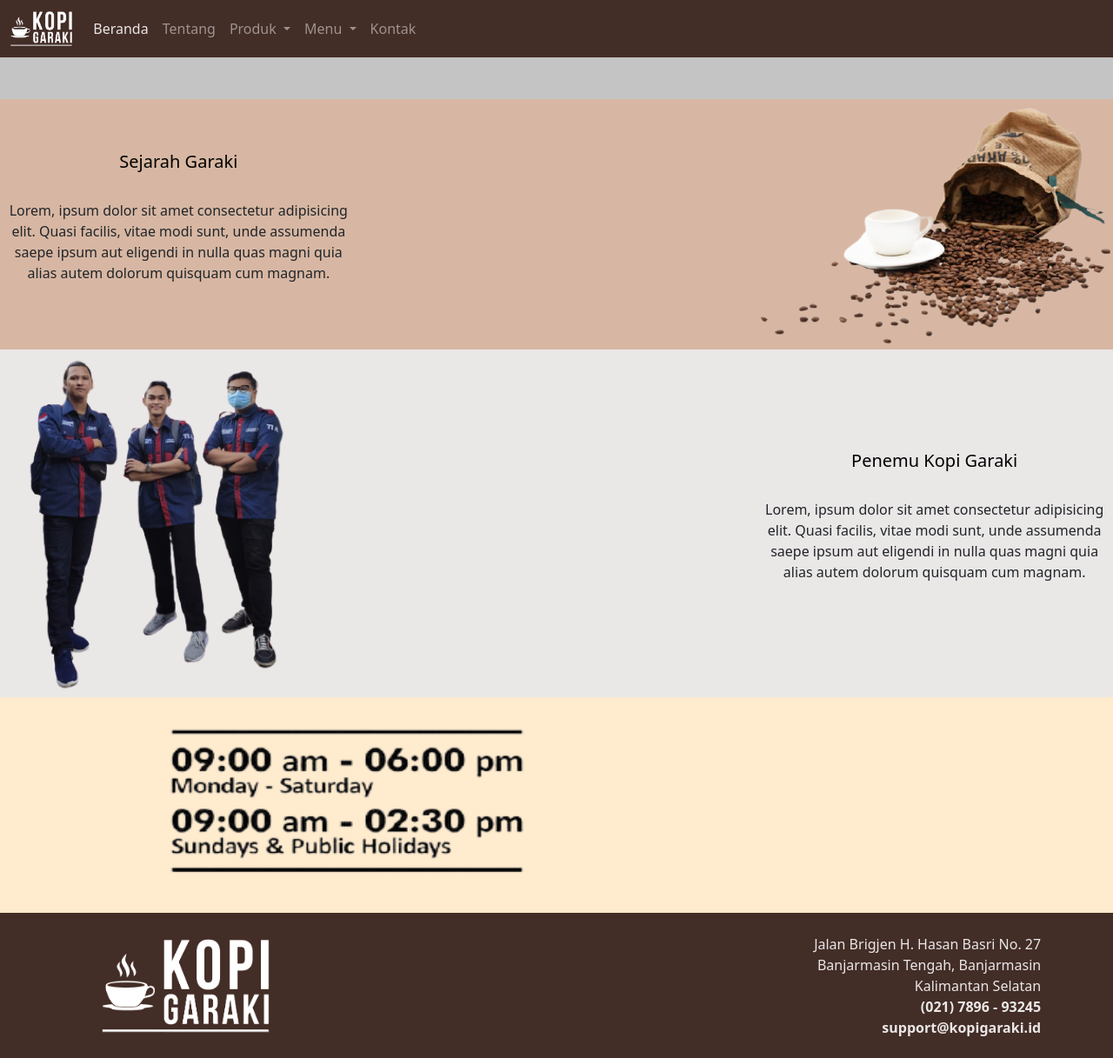
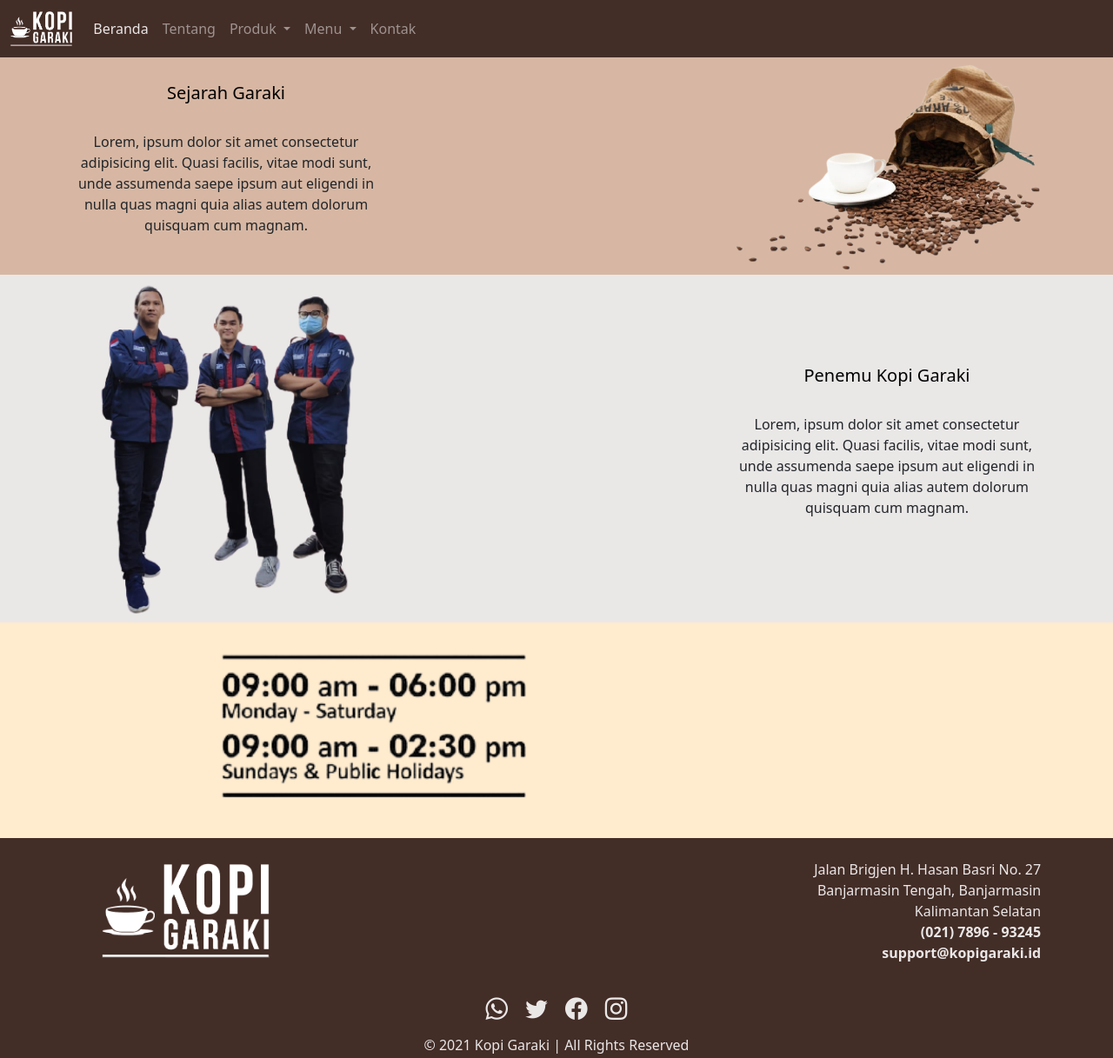
Before and after one commit to Kelompok3-DW/Kopi-Garaki, a website: page tentang.html in a window 1280 px wide. Shown: the top 1217 px of the page at 87% size. Drawn offline with nearby package versions, Linux system fonts and the light colour scheme.

Commit message:
Perbaikan Container kontak dan tentang

```diff
--- a/tentang.html
+++ b/tentang.html
@@ -72,15 +72,19 @@
 
 
     <!-- Content -->
-    <br><br>
-    <div class="container-fluid1">
-        <!-- <div class="sejarahgaraki"> -->
+    <!-- Awal Sejarah Kopi Garaki -->
+    <div class="container-fluid container-fluid1">
+        <div class="container">
             <div class="container-sejarah d-flex flex-row align-items-center justify-content-center row">
                 <div class="col-sm-12 col-md-12 col-lg-4">
                     <div class="wrapper-sejarah">
                         <h2 class="Sejarah">Sejarah Garaki</h2>
                         <br>
-                    <p class="isisejarah">Lorem, ipsum dolor sit amet consectetur adipisicing elit. Quasi facilis, vitae modi sunt, unde assumenda saepe ipsum aut eligendi in nulla quas magni quia alias autem dolorum quisquam cum magnam.</p>
+                        <p class="isisejarah">Lorem, ipsum dolor sit amet consectetur adipisicing elit. Quasi facilis,
+                            vitae
+                            modi sunt, unde assumenda saepe ipsum aut eligendi in nulla quas magni quia alias autem
+                            dolorum
+                            quisquam cum magnam.</p>
                     </div>
                 </div>
                 <div class="col-sm-0 col-md-0 col-lg-4">
@@ -95,8 +99,12 @@
                 </div>
             </div>
         </div>
-<!-- </div> -->
-    <div class="container-fluid2">
+    </div>
+    <!-- Akhir Sejarah Kopi Garaki -->
+
+    <!-- Awal Penemu Kopi Garaki -->
+    <div class="container-fluid container-fluid2">
+        <div class="container">
             <div class="container-founder d-flex flex-row align-items-center justify-content-center row">
                 <div class="col-sm-12 col-md-12 col-lg-4">
                     <div class="wrapper-imgfounder">
@@ -112,15 +120,22 @@
                         <div class="wrapper-founder">
                             <h2 class="founder">Penemu Kopi Garaki</h2>
                             <br>
-                        <p class="isifounder">Lorem, ipsum dolor sit amet consectetur adipisicing elit. Quasi facilis, vitae modi sunt, unde assumenda saepe ipsum aut eligendi in nulla quas magni quia alias autem dolorum quisquam cum magnam.</p>
+                            <p class="isifounder">Lorem, ipsum dolor sit amet consectetur adipisicing elit. Quasi
+                                facilis,
+                                vitae modi sunt, unde assumenda saepe ipsum aut eligendi in nulla quas magni quia alias
+                                autem dolorum quisquam cum magnam.</p>
 
                         </div>
                     </div>
                 </div>
             </div>
         </div>
+    </div>
+    <!-- Akhir Penemu Kopi Garaki -->
 
-    <div class="container-fluid3">
+    <!-- Awal Jam Buka Kopi Garaki -->
+    <div class="container-fluid container-fluid3">
+        <div class="container">
             <div class="container-jamoperasional d-flex flex-row align-items-center justify-content-center row">
                 <div class="col-sm-12 col-md-12 col-lg-12">
                     <div class="logo-wrapper p-4">
@@ -129,6 +144,8 @@
                 </div>
             </div>
         </div>
+    </div>
+    <!-- Akhir Jam Buka Kopi Garaki -->
     <!-- Akhir Content -->
 
     <!-- Footer -->
```
Also changed, not shown: kontak.html (+9 -5 lines). Lines whose indentation alone changed are shown as unchanged.
